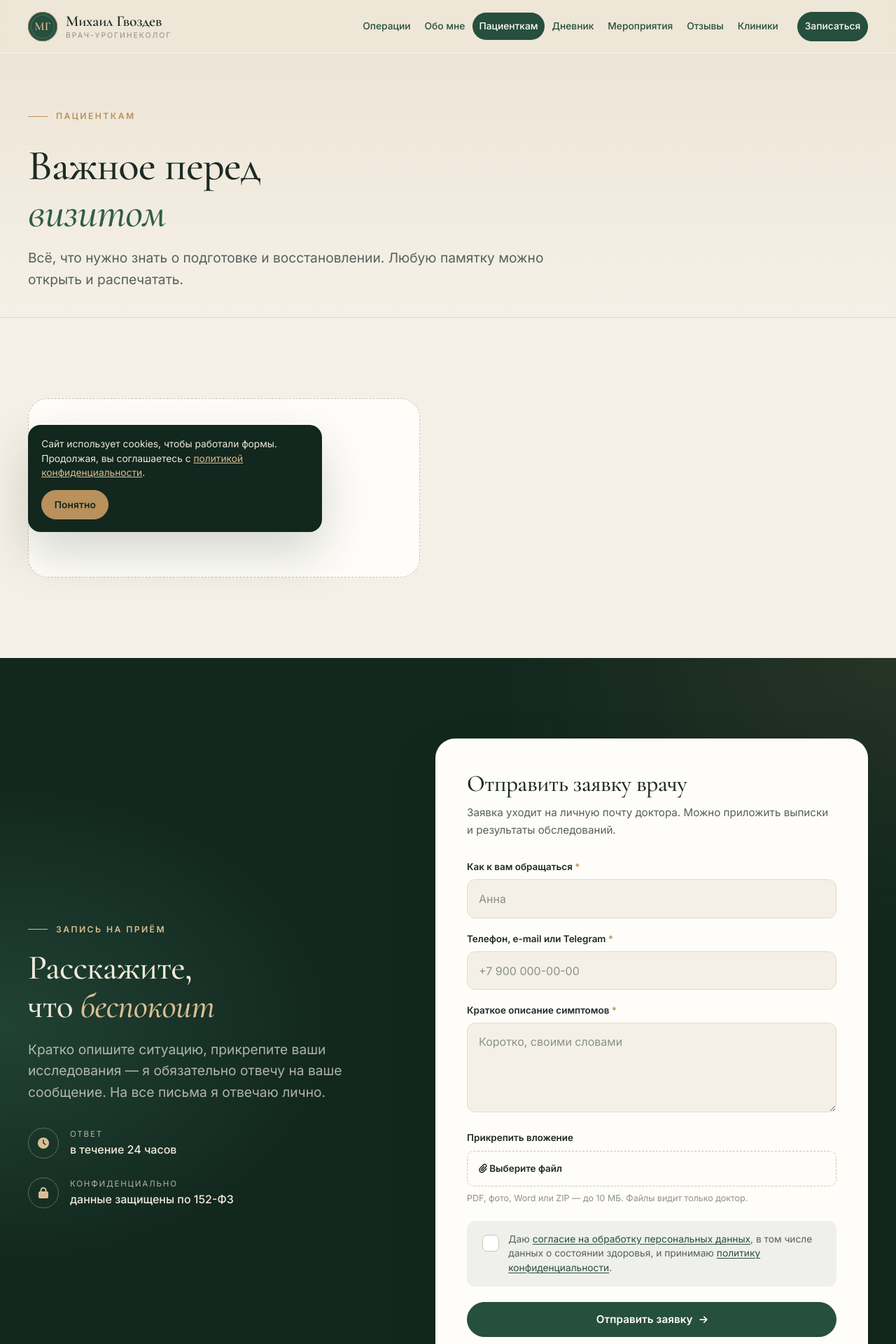
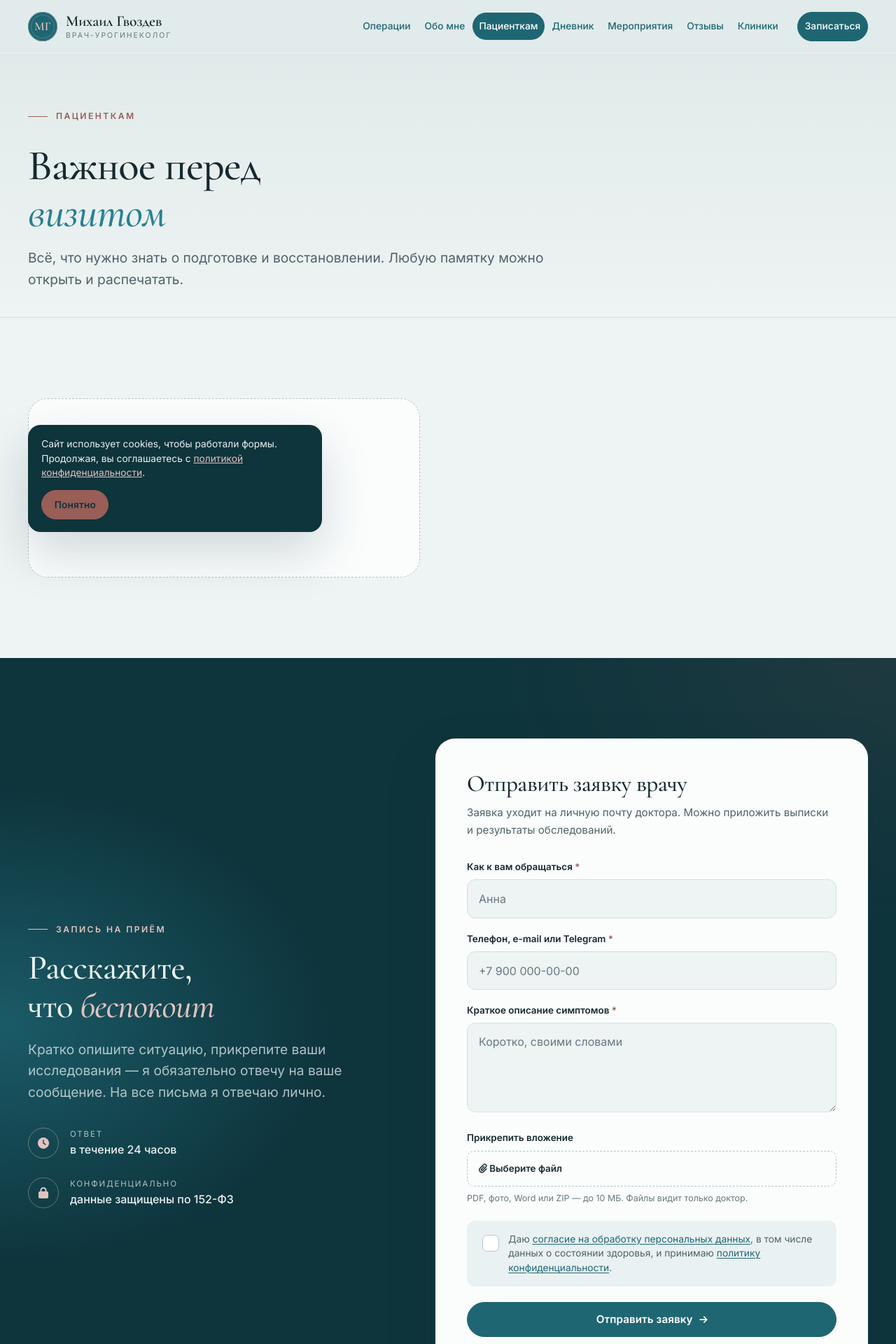
Before and after one commit to danya257/urogineco, a Django app: page /patients/ in a window 1280 px wide. Shown: the top 1920 px of the page at 70% size. Run offline with Django 5.2, Linux system fonts and the light colour scheme; data comes from the database, SQL or seed files in the repository; data that the repository does not hold is empty; some libraries are stand-ins or nearby versions.

Commit message:
Teal/blue palette, equal-height patient cards, footer duplicate removed
- palette shifted from emerald to teal per client's reference (calmate),
  accents: dusty rose instead of gold; contrast checked (text >= 4.5:1)
- .useful-grid cards stretch to equal height in a row
- "Вопрос-ответ" was listed twice in the footer

Co-Authored-By: Claude Opus 5 <noreply@anthropic.com>

```diff
--- a/core/static/css/main.css
+++ b/core/static/css/main.css
@@ -3,33 +3,33 @@
    ============================================================= */
 
 :root {
-  --cream: #F5F0E7;
-  --cream-2: #EDE5D6;
-  --paper: #FFFDF9;
-  --ink: #1C2A24;
-  --muted: #55615A;
-  --soft: #8A928B;
-  --line: #E3D9C7;
-  --line-strong: #CFC3AC;
-
-  --emerald: #264F3D;
-  --emerald-600: #2F5E49;
-  --emerald-700: #1E4132;
-  --emerald-900: #12271E;
-  --emerald-tint: rgba(38, 79, 61, 0.07);
-  --emerald-tint-2: rgba(38, 79, 61, 0.14);
-
-  --gold: #B8915C;
-  --gold-light: #D9BE93;
-  --gold-tint: rgba(184, 145, 92, 0.14);
-
-  --on-dark: #EFE8DA;
-  --on-dark-muted: rgba(239, 232, 218, 0.72);
-  --on-dark-line: rgba(239, 232, 218, 0.14);
-
-  --shadow-sm: 0 1px 2px rgba(28, 42, 36, 0.05), 0 4px 12px rgba(28, 42, 36, 0.05);
-  --shadow-md: 0 10px 30px rgba(28, 42, 36, 0.09);
-  --shadow-lg: 0 30px 70px rgba(18, 39, 30, 0.18);
+  --cream: #EEF3F3;
+  --cream-2: #E1EAEA;
+  --paper: #FBFDFD;
+  --ink: #15292E;
+  --muted: #4F6367;
+  --soft: #66797E;
+  --line: #D4E0E0;
+  --line-strong: #B3C6C6;
+
+  --emerald: #1F6673;
+  --emerald-600: #268192;
+  --emerald-700: #17515C;
+  --emerald-900: #0E343C;
+  --emerald-tint: rgba(31, 102, 115, 0.08);
+  --emerald-tint-2: rgba(31, 102, 115, 0.15);
+
+  --gold: #985E57;
+  --gold-light: #E0C3C0;
+  --gold-tint: rgba(152, 94, 87, 0.12);
+
+  --on-dark: #E9F0F0;
+  --on-dark-muted: rgba(233, 240, 240, 0.74);
+  --on-dark-line: rgba(233, 240, 240, 0.16);
+
+  --shadow-sm: 0 1px 2px rgba(21, 41, 46, 0.05), 0 4px 12px rgba(21, 41, 46, 0.05);
+  --shadow-md: 0 10px 30px rgba(21, 41, 46, 0.09);
+  --shadow-lg: 0 30px 70px rgba(14, 52, 60, 0.18);
 
   --r-sm: 10px;
   --r: 18px;
@@ -176,8 +176,8 @@ strong, b { font-weight: 600; color: var(--ink); }
   inset: 0;
   z-index: -1;
   background:
-    radial-gradient(60rem 40rem at 100% 0%, rgba(184, 145, 92, 0.12), transparent 60%),
-    radial-gradient(50rem 36rem at 0% 45%, rgba(47, 94, 73, 0.5), transparent 60%);
+    radial-gradient(60rem 40rem at 100% 0%, rgba(152, 94, 87, 0.12), transparent 60%),
+    radial-gradient(50rem 36rem at 0% 45%, rgba(38, 129, 146, 0.5), transparent 60%);
   pointer-events: none;
 }
 .bg-dark .eyebrow { color: var(--gold-light); }
@@ -201,16 +201,16 @@ strong, b { font-weight: 600; color: var(--ink); }
   position: absolute;
   inset: 0;
   z-index: -1;
-  background: rgba(237, 229, 214, 0.94);
+  background: rgba(225, 234, 234, 0.94);
   backdrop-filter: saturate(180%) blur(14px);
   -webkit-backdrop-filter: saturate(180%) blur(14px);
   transition: background .3s var(--ease);
 }
 .site-header.scrolled {
   border-bottom-color: var(--line);
-  box-shadow: 0 6px 24px rgba(28, 42, 36, 0.06);
-}
-.site-header.scrolled::before { background: rgba(233, 224, 208, 0.97); }
+  box-shadow: 0 6px 24px rgba(21, 41, 46, 0.06);
+}
+.site-header.scrolled::before { background: rgba(219, 230, 230, 0.97); }
 .header-inner {
   height: 100%;
   display: flex;
@@ -238,7 +238,7 @@ strong, b { font-weight: 600; color: var(--ink); }
   font-size: 1.05rem;
   font-weight: 600;
   letter-spacing: .02em;
-  box-shadow: inset 0 0 0 1px rgba(217, 190, 147, .45), inset 0 0 0 4px var(--emerald), inset 0 0 0 5px rgba(217, 190, 147, .25);
+  box-shadow: inset 0 0 0 1px rgba(224, 195, 192, .45), inset 0 0 0 4px var(--emerald), inset 0 0 0 5px rgba(224, 195, 192, .25);
 }
 .brand-text { display: flex; flex-direction: column; line-height: 1.05; }
 .brand-name { font-family: var(--serif); font-size: 1.35rem; font-weight: 600; letter-spacing: -.01em; white-space: nowrap; }
@@ -860,7 +861,7 @@ strong, b { font-weight: 600; color: var(--ink); }
   border-radius: 50%;
   display: grid;
   place-items: center;
-  border: 1px solid rgba(217, 190, 147, .4);
+  border: 1px solid rgba(224, 195, 192, .4);
   color: var(--gold-light);
 }
 .cp-label { font-size: .72rem; letter-spacing: .16em; text-transform: uppercase; color: var(--on-dark-muted); }
--- a/core/templates/base.html
+++ b/core/templates/base.html
@@ -5,7 +5,7 @@
   <meta name="viewport" content="width=device-width, initial-scale=1, viewport-fit=cover">
   <title>{% block title %}{{ seo_info.meta_title|default:"Гвоздев М.Ю. — врач-урогинеколог" }}{% endblock %}</title>
   <meta name="description" content="{% block description %}{{ seo_info.meta_description|default:'Врач-урогинеколог, д.м.н., профессор. Хирургическое лечение недержания мочи, пролапса тазовых органов, свищей.' }}{% endblock %}">
-  <meta name="theme-color" content="#12271E">
+  <meta name="theme-color" content="#0E343C">
   <script>
     document.documentElement.classList.add('js');
     setTimeout(function(){if(!window.__reveal){document.querySelectorAll('.reveal').forEach(function(e){e.classList.add('in')})}},3000);
@@ -14,7 +14,7 @@
   <link rel="preload" href="{% static 'vendor/fonts/Inter-normal-400-cyrillic.woff2' %}" as="font" type="font/woff2" crossorigin>
   <link rel="stylesheet" href="{% static 'vendor/css/fonts.css' %}">
   <link rel="stylesheet" href="{% static 'vendor/fontawesome/css/all.min.css' %}">
-  <link rel="stylesheet" href="{% static 'css/main.css' %}?v=20260916c">
+  <link rel="stylesheet" href="{% static 'css/main.css' %}?v=20260918a">
   {% block extra_head %}{% endblock %}
 </head>
 <body class="{% block body_class %}{% endblock %}">
@@ -130,7 +130,6 @@
           <li><a href="{% url 'diary' %}">Дневник врача</a></li>
           <li><a href="{% url 'events' %}">Мероприятия</a></li>
           <li><a href="{% url 'reviews' %}">Отзывы</a></li>
-          <li><a href="{% url 'faq' %}">Вопрос-ответ</a></li>
           <li><a href="{% url 'add_review' %}">Оставить отзыв</a></li>
         </ul>
       </div>
@@ -154,7 +153,7 @@
   <button type="button" class="btn btn-sm btn-gold" id="cookie-ok">Понятно</button>
 </div>
 
-<script src="{% static 'js/main.js' %}?v=20260916c" defer></script>
+<script src="{% static 'js/main.js' %}?v=20260918a" defer></script>
 {% block extra_js %}{% endblock %}
 </body>
 </html>
```
Also changed, not shown: other parts of core/static/css/main.css (+26 -25 lines).
